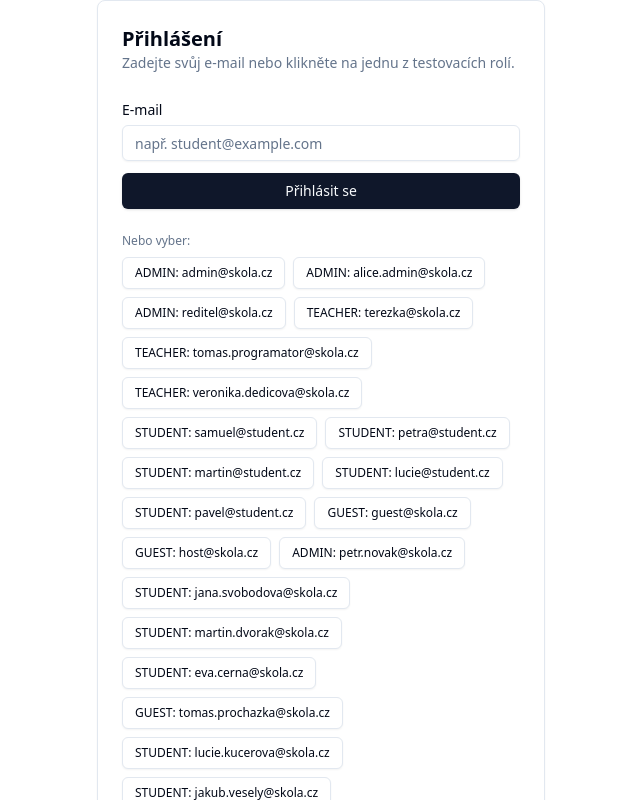
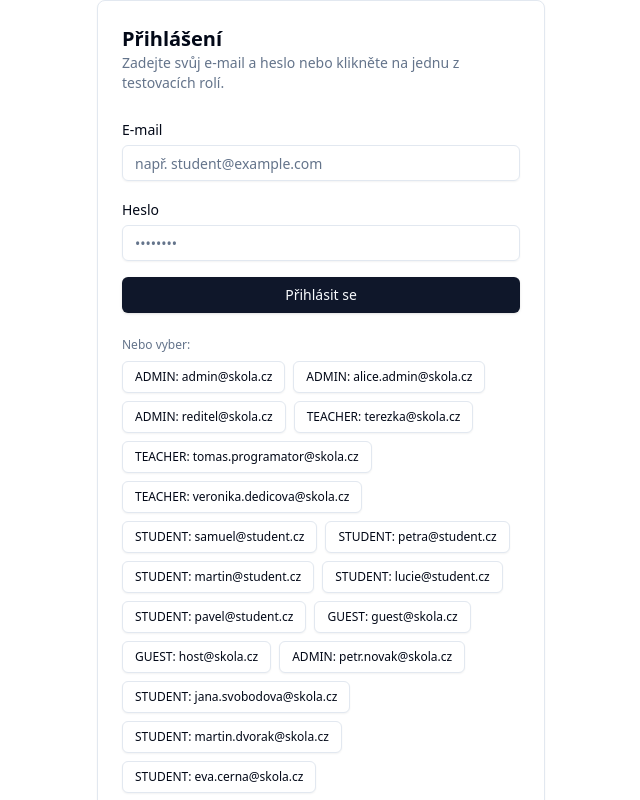
Before and after one commit to javor55/SeminarIS, a Next.js app: page /login in a window 1280 px wide. Shown: the top 800 px of the page, without its empty margins (319-959 px from the left). Built offline with nearby package versions, Linux system fonts and the light colour scheme.

Commit message:
uprava login

```diff
--- a/app/(auth)/login/page.tsx
+++ b/app/(auth)/login/page.tsx
@@ -4,10 +4,12 @@ import { useState } from "react";
 import { useAuth } from "@/components/auth/auth-provider";
 import { Button } from "@/components/ui/button";
 import { Input } from "@/components/ui/input";
+import { Label } from "@/components/ui/label"; // 🔥 Přidán import pro Label
 
 export default function LoginPage() {
   const { login, mockUsers } = useAuth();
   const [email, setEmail] = useState("");
+  const [password, setPassword] = useState(""); // 🔥 Přidán stav pro heslo
   const [error, setError] = useState<string | null>(null);
   const [loading, setLoading] = useState(false);
 
@@ -16,7 +18,8 @@ export default function LoginPage() {
     setError(null);
     setLoading(true);
     try {
-      await login(email);
+      // 🔥 Upraveno volání - nyní posílá email i heslo
+      await login(email, password);
     } catch (err: any) {
       setError(err.message ?? "Nepodařilo se přihlásit.");
     } finally {
@@ -30,15 +33,16 @@ export default function LoginPage() {
         <div>
           <h1 className="text-xl font-semibold">Přihlášení</h1>
           <p className="text-sm text-muted-foreground">
-            Zadejte svůj e-mail nebo klikněte na jednu z testovacích rolí.
+            Zadejte svůj e-mail a heslo nebo klikněte na jednu z testovacích
+            rolí.
           </p>
         </div>
 
-        <form onSubmit={handleSubmit} className="space-y-3">
+        <form onSubmit={handleSubmit} className="space-y-4">
+          {" "}
+          {/* Zvýšena mezera pro lepší vzhled */}
           <div className="space-y-1">
-            <label className="text-sm font-medium" htmlFor="email">
-              E-mail
-            </label>
+            <Label htmlFor="email">E-mail</Label>
             <Input
               id="email"
               type="email"
@@ -49,6 +53,21 @@ export default function LoginPage() {
               required
             />
           </div>
+
+          {/* 🔥 Nová sekce pro heslo */}
+          <div className="space-y-1">
+            <Label htmlFor="password">Heslo</Label>
+            <Input
+              id="password"
+              type="password"
+              autoComplete="current-password"
+              value={password}
+              onChange={(e) => setPassword(e.target.value)}
+              placeholder="••••••••"
+              required
+            />
+          </div>
+
           {error && <p className="text-sm text-red-500">{error}</p>}
           <Button type="submit" className="w-full" disabled={loading}>
             {loading ? "Přihlašuji..." : "Přihlásit se"}
@@ -67,7 +86,8 @@ export default function LoginPage() {
                 onClick={async () => {
                   setError(null);
                   try {
-                    await login(u.email);
+                    // 🔥 Upraveno volání - posílá email a "falešné" heslo
+                    await login(u.email, "mockpass");
                   } catch (err: any) {
                     setError(err.message ?? "Nepodařilo se přihlásit.");
                   }
--- a/components/auth/auth-provider.tsx
+++ b/components/auth/auth-provider.tsx
@@ -13,7 +13,7 @@ import { users } from "@/lib/mock-db"; // ⬅️ použijeme mock uživatele z da
 
 type AuthContextValue = {
   user: User | null;
-  login: (email: string) => Promise<void>;
+  login: (email: string, password?: string) => Promise<void>;
   logout: () => Promise<void>;
   mockUsers: User[];
 };
@@ -49,7 +49,7 @@ export function AuthProvider({ children }: { children: ReactNode }) {
   }, [user]);
 
   // 🔐 Přihlášení – jen podle e-mailu
-  async function login(email: string) {
+  const login = async (email: string, password?: string) => {
     const found = users.find(
       (u) => u.email.toLowerCase() === email.toLowerCase()
     );
```
